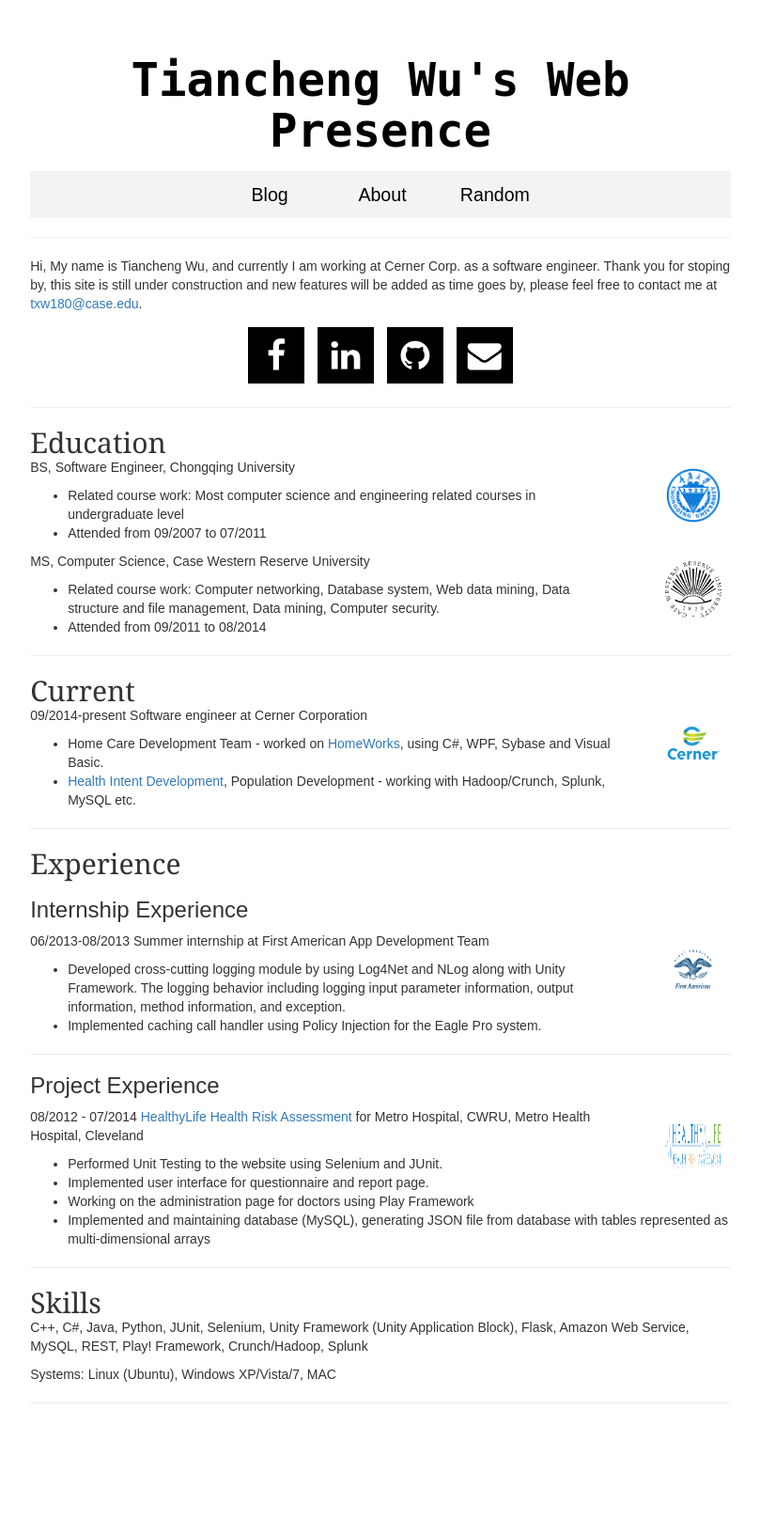
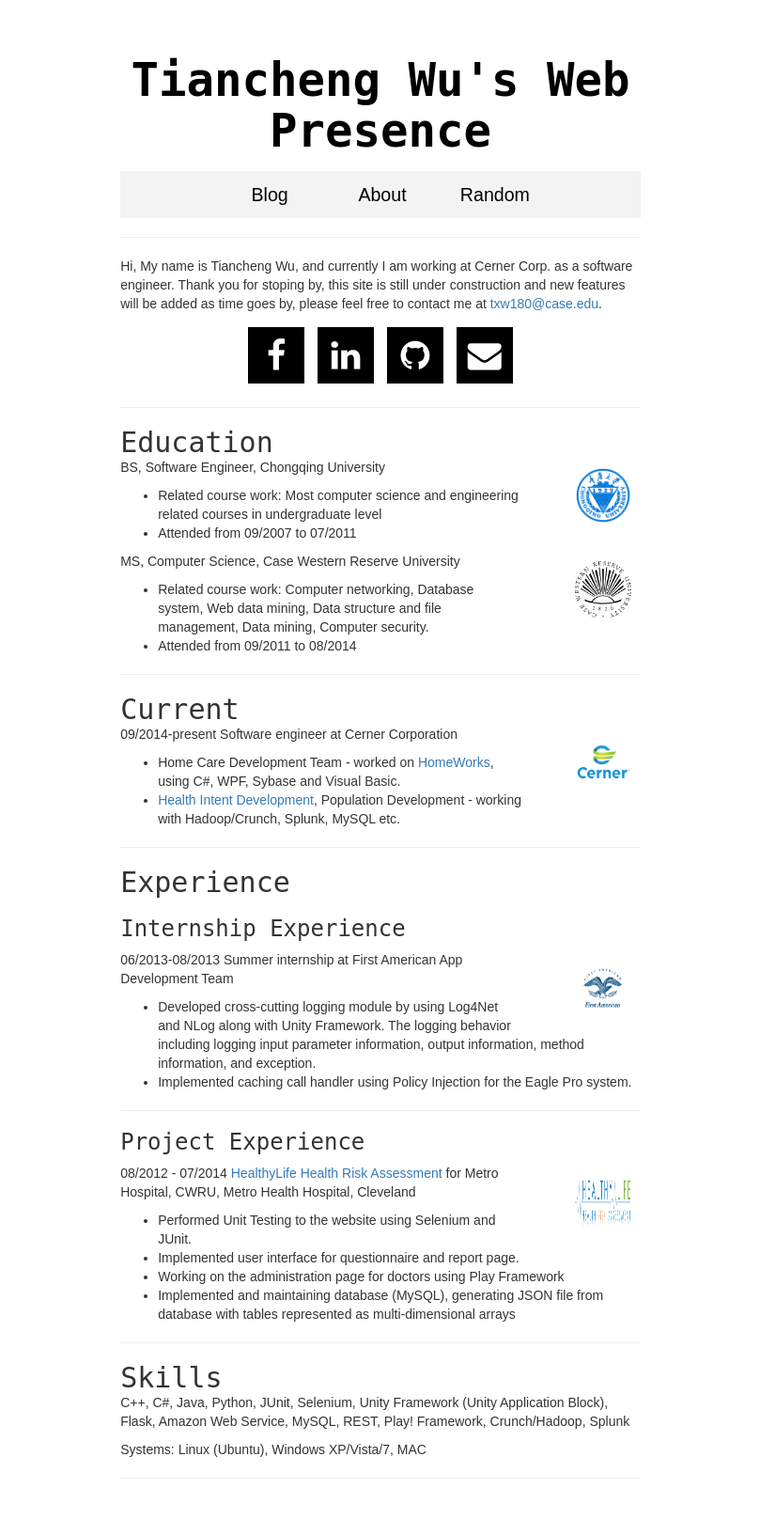
Before and after one commit to ilikeeatingrice/myBlog, a Flask app: page /about in a window 1280 px wide. Shown: the whole page at 94% size, without its empty margins (235-1044 px from the left). Before the commit the page ends 1493 px from the top, so only its background shows below. Run offline with Flask 2, Linux system fonts and the light colour scheme; some libraries are stand-ins or nearby versions.

Commit message:
update ui

```diff
--- a/static/style.css
+++ b/static/style.css
@@ -3,12 +3,13 @@ h2 a:visited {color: black; text-decoration:none;}
 h2 a:hover {color: black; text-decoration:none;}
 h1 a:visited {color: black; text-decoration:none;}
 h1 a:hover {color: black; text-decoration:none;}
-h2          { font-family: 'Georgia', serif; margin: 0; }
+h2          { font-family: monospace, serif; margin: 0; }
 h1              { border-bottom: 2px solid #eee;font-family: monospace;}
 .social_network {text-align: center;}
 h2 a         { color:black; text-decoration:none; }
+h3          {font-family: monospace}
 h1 a         { color:black; text-decoration:none; }
-.page           { margin: 2em auto; width: 60%;
+.page           { margin: 2em auto; width: 45%;
   padding: 0.8em; background: white; }
   .entries        { list-style: none; margin: 0; padding: 0; }
   .add-entry      { font-size: 0.9em; border-bottom: 1px solid #EEE; }
@@ -21,8 +22,8 @@ h1 a         { color:black; text-decoration:none; }
       .time           {color: #AFAFAF}
       #site_title {font-weight: bold;margin-bottom: 0.3em;    border-bottom: 0px; font-size: 3.5em;text-align: center;}
       .error          { background: #f0d6d6; padding: 0.5em; }
-      .entry_title {font-weight: bold;margin-top: 5px}
-      .read_more {font-weight: bold; color:black;}
+      .entry_title {font-weight: bold;margin-top: 5px; font-family: monospace}
+      .read_more {font-weight: bold; color:black; font-family: monospace}
       .pagination-page-info {
         padding: .6em;
         padding-left: 0;
```
